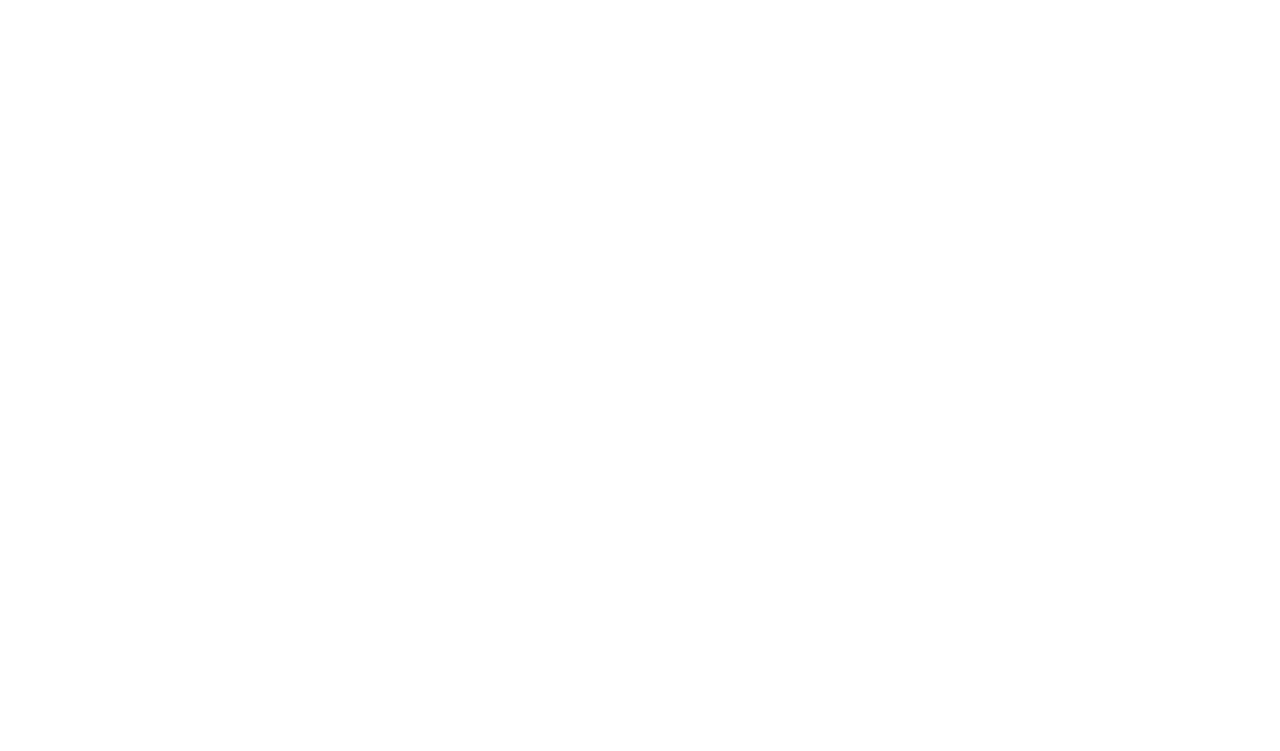
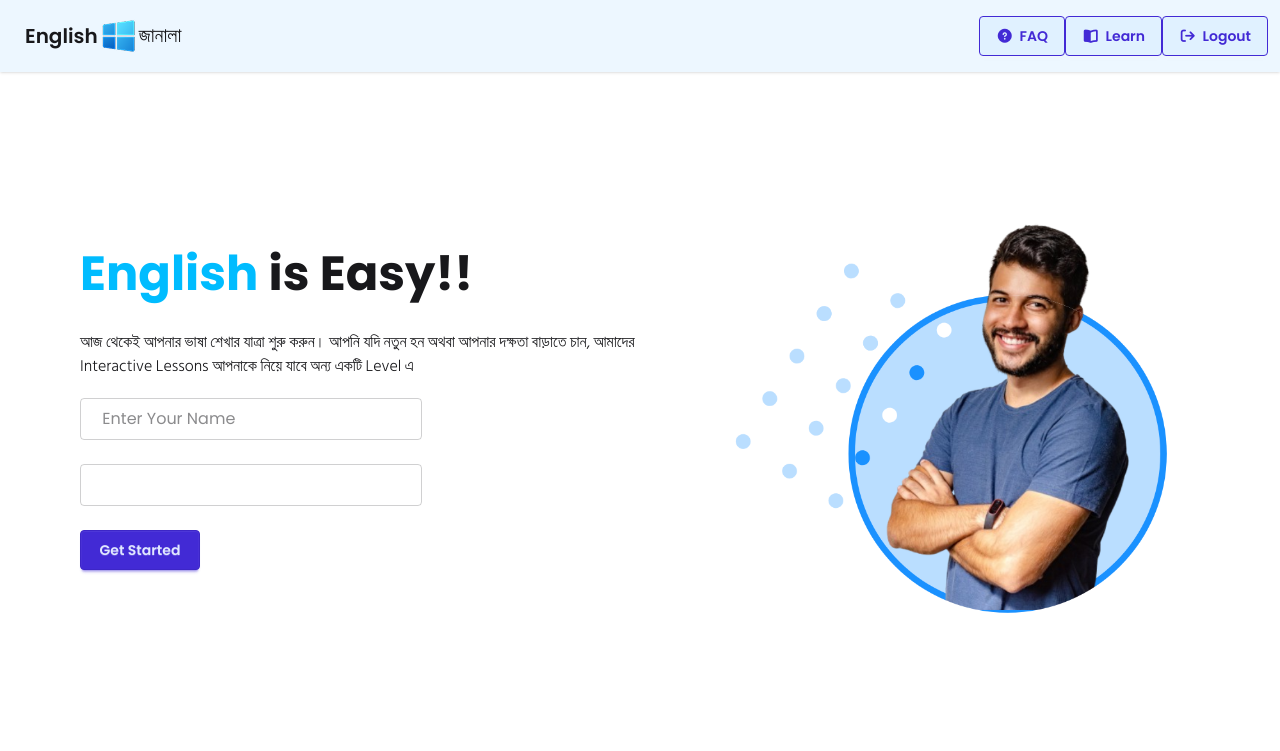
Before and after one commit to sourovmoy/english-janala, a plain HTML site: page index.html in a window 1280 px wide. Drawn offline with nearby package versions, Linux system fonts and the light colour scheme.

Commit message:
add nav and banner section

```diff
--- a/index.html
+++ b/index.html
@@ -11,6 +11,124 @@
       type="text/css"
     />
     <script src="https://cdn.jsdelivr.net/npm/@tailwindcss/browser@4"></script>
+
+    <!-- font awesome cdn -->
+    <link
+      rel="stylesheet"
+      href="https://cdnjs.cloudflare.com/ajax/libs/font-awesome/7.0.1/css/all.min.css"
+      integrity="sha512-2SwdPD6INVrV/lHTZbO2nodKhrnDdJK9/kg2XD1r9uGqPo1cUbujc+IYdlYdEErWNu69gVcYgdxlmVmzTWnetw=="
+      crossorigin="anonymous"
+      referrerpolicy="no-referrer"
+    />
+    <!-- css links -->
+    <link rel="stylesheet" href="style.css" />
   </head>
-  <body></body>
+  <body class="english">
+    <!-- navbar -->
+    <nav>
+      <div class="navbar bg-[#badeff42] bg-base-100 shadow-sm">
+        <div class="navbar-start">
+          <div class="dropdown">
+            <div tabindex="0" role="button" class="btn btn-ghost lg:hidden">
+              <svg
+                xmlns="http://www.w3.org/2000/svg"
+                class="h-5 w-5"
+                fill="none"
+                viewBox="0 0 24 24"
+                stroke="currentColor"
+              >
+                <path
+                  stroke-linecap="round"
+                  stroke-linejoin="round"
+                  stroke-width="2"
+                  d="M4 6h16M4 12h8m-8 6h16"
+                />
+              </svg>
+            </div>
+            <ul
+              tabindex="0"
+              class="menu menu-sm dropdown-content bg-base-100 rounded-box z-1 mt-3 w-52 p-3 shadow bg-[#badeff42] gap-3 border-[#18181b33]"
+            >
+              <li>
+                <a class="btn border-[#422AD5] bg-[#badeff42] text-[#422AD5]"
+                  ><i class="fa-solid fa-circle-question"></i>FAQ</a
+                >
+              </li>
+              <li>
+                <a class="btn border-[#422AD5] bg-[#badeff42] text-[#422AD5]"
+                  ><i class="fa-solid fa-book-open"></i>Learn</a
+                >
+              </li>
+              <li>
+                <a class="btn border-[#422AD5] bg-[#badeff42] text-[#422AD5]"
+                  ><i class="fa-solid fa-arrow-right-from-bracket"></i>Logout</a
+                >
+              </li>
+            </ul>
+          </div>
+          <a class="btn btn-ghost text-xl"
+            ><h6 class="flex items-center">
+              <span class="text-xl font-semibold">English</span>
+              <span><img src="assets/logo.png" alt="" /></span>
+              <span class="bangla text-xl">জানালা</span>
+            </h6></a
+          >
+        </div>
+        <div class="navbar-end hidden lg:flex">
+          <ul class="menu menu-horizontal px-1">
+            <li>
+              <a class="btn border-[#422AD5] bg-[#badeff42] text-[#422AD5]"
+                ><i class="fa-solid fa-circle-question"></i>FAQ</a
+              >
+            </li>
+            <li>
+              <a class="btn border-[#422AD5] bg-[#badeff42] text-[#422AD5]"
+                ><i class="fa-solid fa-book-open"></i>Learn</a
+              >
+            </li>
+            <li>
+              <a class="btn border-[#422AD5] bg-[#badeff42] text-[#422AD5]"
+                ><i class="fa-solid fa-arrow-right-from-bracket"></i>Logout</a
+              >
+            </li>
+          </ul>
+        </div>
+      </div>
+    </nav>
+
+    <!-- banner -->
+    <div
+      class="banner flex justify-between flex-col-reverse md:flex-row text-center md:text-left gap-20 px-5 md:px-20 py-26 items-center"
+    >
+      <div class="div1">
+        <h3 class="font-bold text-5xl mb-8">
+          <span class="text-[#00BCFF]">English</span> is Easy!!
+        </h3>
+        <p class="bangla">
+          আজ থেকেই আপনার ভাষা শেখার যাত্রা শুরু করুন। আপনি যদি নতুন হন অথবা
+          আপনার দক্ষতা বাড়াতে চান, আমাদের Interactive Lessons আপনাকে নিয়ে যাবে
+          অন্য একটি Level এ
+        </p>
+        <form class="flex flex-col gap-6 w-full md:w-[60%] mt-5">
+          <input
+            class="py-2 rounded-sm border-[#18181b33]"
+            type="text"
+            placeholder="     Enter Your Name"
+            name=""
+            id=""
+          />
+          <input
+            class="py-2 rounded-sm border-[#18181b33]"
+            type="password"
+            name=""
+            id=""
+          />
+          <button class="btn btn-primary w-30">Get Started</button>
+        </form>
+      </div>
+      <div class="div2">
+        <img src="assets/hero-student.png" alt="" />
+      </div>
+    </div>
+  </body>
 </html>
--- /dev/null
+++ b/style.css
@@ -0,0 +1,12 @@
+/* google font links */
+@import url("https://fonts.googleapis.com/css2?family=Hind+Siliguri:wght@300;400;500;600;700&family=Poppins:ital,wght@0,100;0,200;0,300;0,400;0,500;0,600;0,700;0,800;0,900;1,100;1,200;1,300;1,400;1,500;1,600;1,700;1,800;1,900&display=swap");
+
+.english {
+  font-family: "Poppins", sans-serif;
+}
+
+.bangla {
+  font-family: "Hind Siliguri", sans-serif;
+  font-weight: 300;
+  font-style: normal;
+}
```
